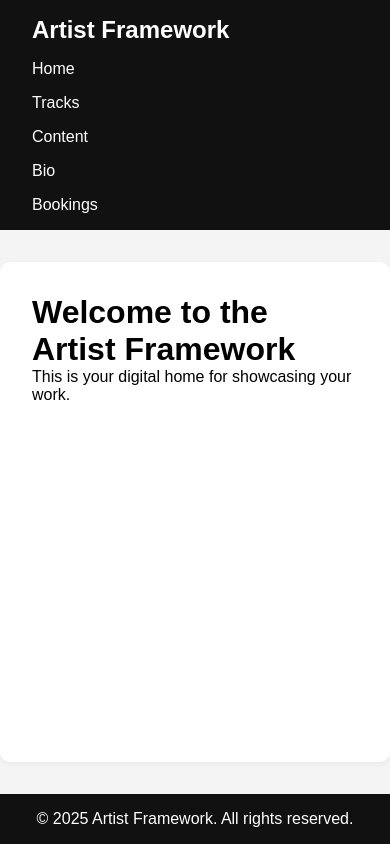
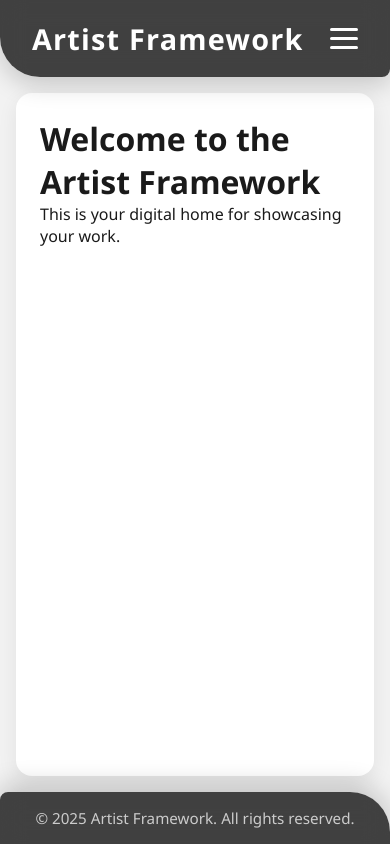
Before and after one commit to Khutso-Takalo/artist-marketing-framework, a React (Create React App) app: page / in a window 390 px wide. Built offline with nearby package versions, Linux system fonts and the light colour scheme.

Commit message:
updated layout

```diff
--- a/src/components/Navbar.js
+++ b/src/components/Navbar.js
@@ -1,20 +1,52 @@
+import { useState } from 'react';
 import { Link } from 'react-router-dom';
 
 export default function Navbar() {
+  const [menuOpen, setMenuOpen] = useState(false);
+
+  const toggleMenu = () => setMenuOpen(!menuOpen);
+
   return (
     <nav>
       <div className="nav-content">
         <div className="logo">
           <Link to="/">Artist Framework</Link>
         </div>
-        <ul>
+
+        {/* Desktop Links */}
+        <ul className="nav-links">
           <li><Link to="/">Home</Link></li>
           <li><Link to="/tracks">Tracks</Link></li>
           <li><Link to="/content">Content</Link></li>
           <li><Link to="/bio">Bio</Link></li>
           <li><Link to="/bookings">Bookings</Link></li>
         </ul>
+
+        {/* Hamburger Icon */}
+        <div
+          className={`hamburger ${menuOpen ? 'open' : ''}`}
+          onClick={toggleMenu}
+          aria-label="Toggle menu"
+          role="button"
+          tabIndex={0}
+          onKeyPress={e => { if (e.key === 'Enter') toggleMenu(); }}
+        >
+          <div />
+          <div />
+          <div />
+        </div>
       </div>
+
+      {/* Mobile Menu */}
+      {menuOpen && (
+        <ul className="mobile-menu">
+          <li><Link to="/" onClick={() => setMenuOpen(false)}>Home</Link></li>
+          <li><Link to="/tracks" onClick={() => setMenuOpen(false)}>Tracks</Link></li>
+          <li><Link to="/content" onClick={() => setMenuOpen(false)}>Content</Link></li>
+          <li><Link to="/bio" onClick={() => setMenuOpen(false)}>Bio</Link></li>
+          <li><Link to="/bookings" onClick={() => setMenuOpen(false)}>Bookings</Link></li>
+        </ul>
+      )}
     </nav>
   );
 }
--- a/src/index.css
+++ b/src/index.css
@@ -1,4 +1,4 @@
-/* Reset */
+/* Reset and base styles */
 * {
   margin: 0;
   padding: 0;
@@ -8,26 +8,60 @@
 html, body, #root {
   height: 100%;
   width: 100%;
-  font-family: Arial, sans-serif;
-  background-color: #f4f4f4;
+  font-family: 'Segoe UI', Tahoma, Geneva, Verdana, sans-serif;
+  background-color: #f2f2f2;
+  color: #1a1a1a;
 }
 
-/* App layout */
 .app {
   display: flex;
   flex-direction: column;
   min-height: 100vh;
 }
 
-/* Full width background for nav/footer */
-nav, footer {
-  width: 100%;
-  background-color: #111;
-  color: white;
-  padding: 1rem 0;
+/* Make main content fill available vertical space */
+main {
+  flex-grow: 1;
+  max-width: 1200px;
+  margin: 2rem auto;
+  padding: 2rem;
+  background-color: #fff;
+  border-radius: 16px;
+  box-shadow: 0 6px 20px rgba(0, 0, 0, 0.07);
+  transition: all 0.3s ease;
+  position: relative;
+  z-index: 5;
 }
 
-/* Centered inner layout */
+/* Navbar with cool asymmetrical rounded edges */
+nav {
+  border-bottom-left-radius: 40px;
+  border-bottom-right-radius: 8px;
+  background: rgba(34, 34, 34, 0.85);
+  color: #f4f4f4;
+  backdrop-filter: blur(12px);
+  -webkit-backdrop-filter: blur(12px);
+  box-shadow: 0 8px 24px rgba(0, 0, 0, 0.18);
+  padding: 1.2rem 0;
+  position: relative;
+  z-index: 10;
+}
+
+/* Footer with opposite asymmetrical edges */
+footer {
+  border-top-left-radius: 8px;
+  border-top-right-radius: 40px;
+  background: rgba(34, 34, 34, 0.85);
+  color: #f4f4f4;
+  backdrop-filter: blur(12px);
+  -webkit-backdrop-filter: blur(12px);
+  box-shadow: 0 -8px 24px rgba(0, 0, 0, 0.18);
+  padding: 1rem 0;
+  position: relative;
+  z-index: 10;
+}
+
+/* Container inside navbar/footer for centering */
 .nav-content, .footer-content {
   max-width: 1200px;
   margin: 0 auto;
@@ -39,57 +73,136 @@ nav, footer {
 
 /* Logo styling */
 .logo a {
-  font-size: 1.5rem;
-  font-weight: bold;
-  color: white;
+  font-size: 1.8rem;
+  font-weight: 700;
+  color: #ffffff;
   text-decoration: none;
+  letter-spacing: 1.2px;
 }
 
-/* Nav links */
-nav ul {
+/* Desktop nav links */
+.nav-links {
   list-style: none;
   display: flex;
-  gap: 1.5rem;
+  gap: 2rem;
+  margin: 0;
 }
 
-nav a {
-  color: white;
+.nav-links a {
+  color: #e0e0e0;
   text-decoration: none;
   font-weight: 500;
-  transition: color 0.2s;
+  transition: color 0.3s ease, transform 0.2s ease;
 }
 
-nav a:hover {
-  color: #007bff;
+.nav-links a:hover {
+  color: #00bfff;
+  transform: scale(1.05);
 }
 
-/* Main content */
-main {
-  flex: 1;
-  max-width: 1200px;
-  margin: 2rem auto;
-  padding: 2rem;
-  background-color: white;
-  border-radius: 10px;
-  box-shadow: 0 2px 6px rgba(0,0,0,0.05);
+/* Hamburger menu styles */
+.hamburger {
+  display: none;
+  flex-direction: column;
+  gap: 6px;
+  cursor: pointer;
+  width: 28px;
+  height: 24px;
+  justify-content: center;
+  z-index: 20;
 }
 
-/* Footer text center */
+.hamburger div {
+  width: 28px;
+  height: 3px;
+  background-color: #fff;
+  border-radius: 3px;
+  transition: all 0.4s ease;
+  transform-origin: 4px 2px;
+}
+
+/* Hamburger open animation */
+.hamburger.open div:nth-child(1) {
+  transform: rotate(45deg) translate(5px, 5px);
+}
+
+.hamburger.open div:nth-child(2) {
+  opacity: 0;
+  transform: translateX(20px);
+}
+
+.hamburger.open div:nth-child(3) {
+  transform: rotate(-45deg) translate(6px, -6px);
+}
+
+/* Mobile menu styling */
+.mobile-menu {
+  display: flex;
+  flex-direction: column;
+  gap: 1rem;
+  margin-top: 1rem;
+  max-width: 1200px;
+  padding: 0 2rem;
+  animation: slideDown 0.35s ease forwards;
+  background: rgba(34, 34, 34, 0.9);
+  border-radius: 0 0 24px 24px;
+  position: relative;
+  z-index: 15;
+}
+
+.mobile-menu li {
+  list-style: none;
+}
+
+.mobile-menu a {
+  color: #e0e0e0;
+  text-decoration: none;
+  font-weight: 600;
+  font-size: 1.15rem;
+  transition: color 0.3s ease;
+}
+
+.mobile-menu a:hover {
+  color: #00bfff;
+}
+
+@keyframes slideDown {
+  from {
+    opacity: 0;
+    transform: translateY(-20px);
+  }
+  to {
+    opacity: 1;
+    transform: translateY(0);
+  }
+}
+
+/* Footer content center */
 .footer-content {
   justify-content: center;
   text-align: center;
+  font-size: 0.95rem;
+  color: #cccccc;
 }
 
-/* Responsive */
+/* Responsive styles */
 @media (max-width: 768px) {
   .nav-content {
-    flex-direction: column;
-    align-items: flex-start;
+    flex-direction: row;
+    justify-content: space-between;
+    align-items: center;
   }
 
-  nav ul {
-    flex-direction: column;
-    gap: 1rem;
-    margin-top: 1rem;
+  .nav-links {
+    display: none;
+  }
+
+  .hamburger {
+    display: flex;
+  }
+
+  main {
+    margin: 1rem;
+    padding: 1.5rem;
   }
 }
```
